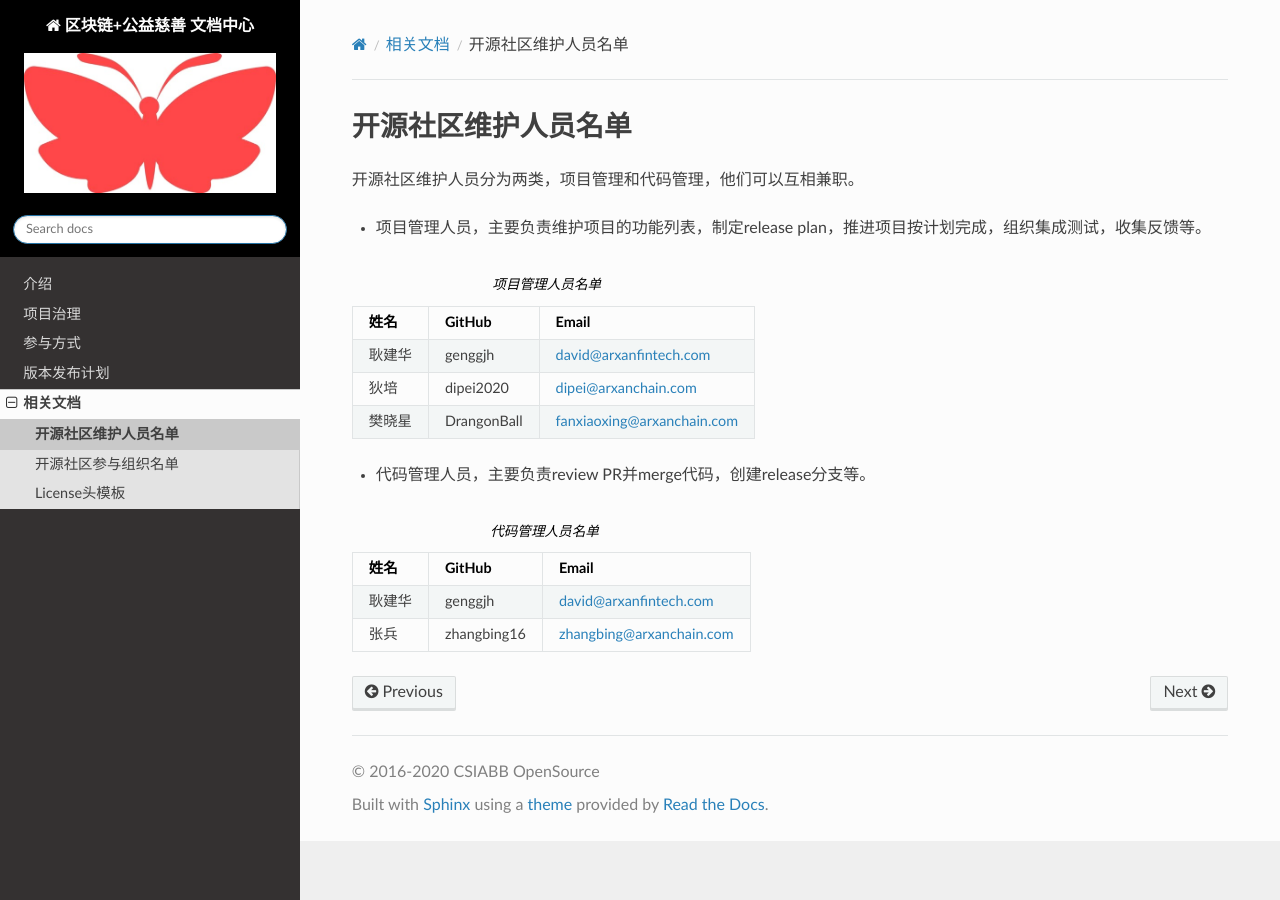
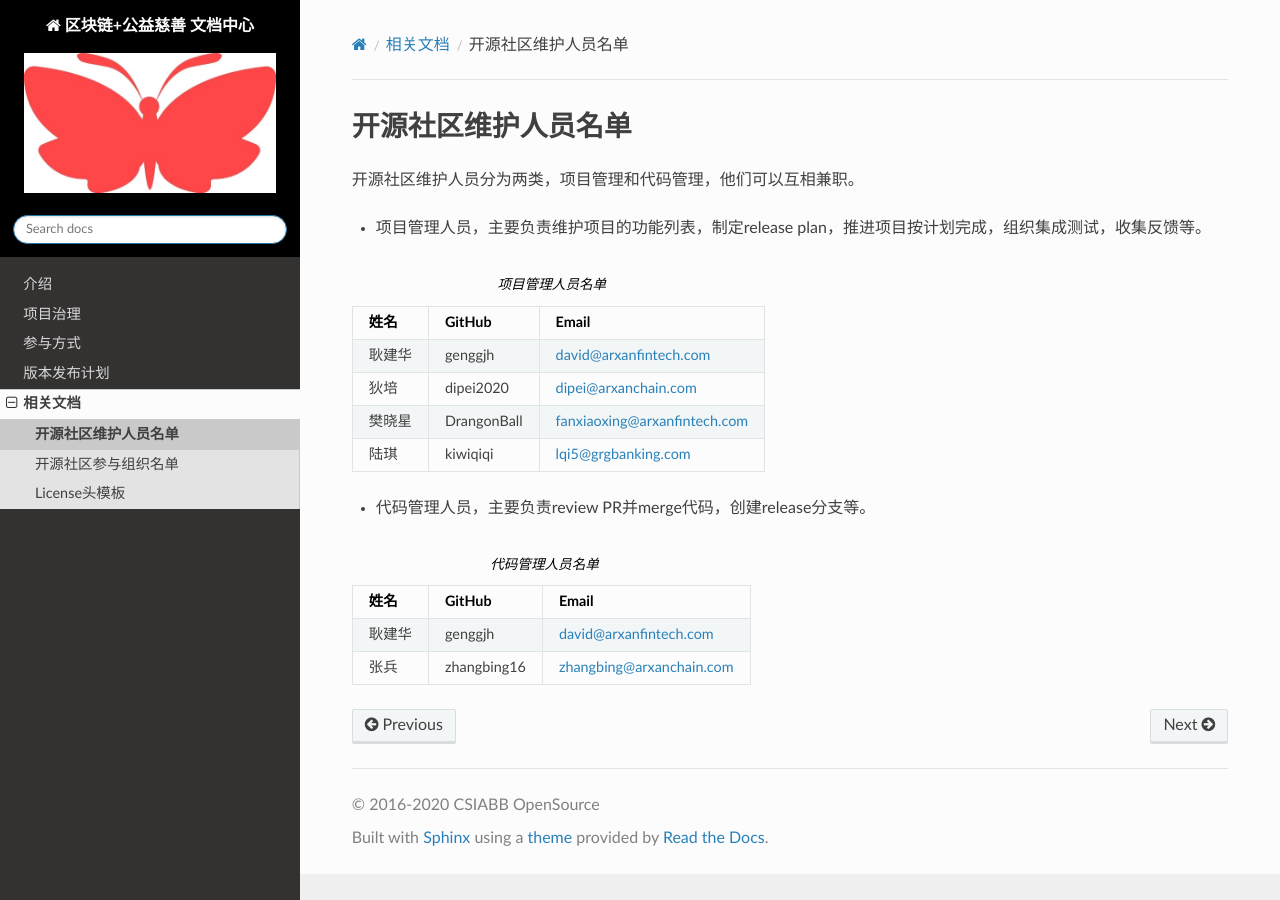
Before and after one commit to csiabb/documents, a Sphinx documentation site: the page built from source/related-docs/maintainers.rst, in a window 1280 px wide. Built offline with Sphinx 7.4.7 and the Read the Docs theme 2.0.0, drawn with Linux system fonts in a browser that asks for light colours; formulas are drawn with MathJax 3.

```diff
--- a/source/related-docs/maintainers.rst
+++ b/source/related-docs/maintainers.rst
@@ -14,7 +14,8 @@
 
    "耿建华", "genggjh", "david@arxanfintech.com"
    "狄培", "dipei2020", "dipei@arxanchain.com"
-   "樊晓星", "DrangonBall", "fanxiaoxing@arxanchain.com"
+   "樊晓星", "DrangonBall", "fanxiaoxing@arxanfintech.com"
+   "陆琪", "kiwiqiqi", "lqi5@grgbanking.com"
 
 
 
```
